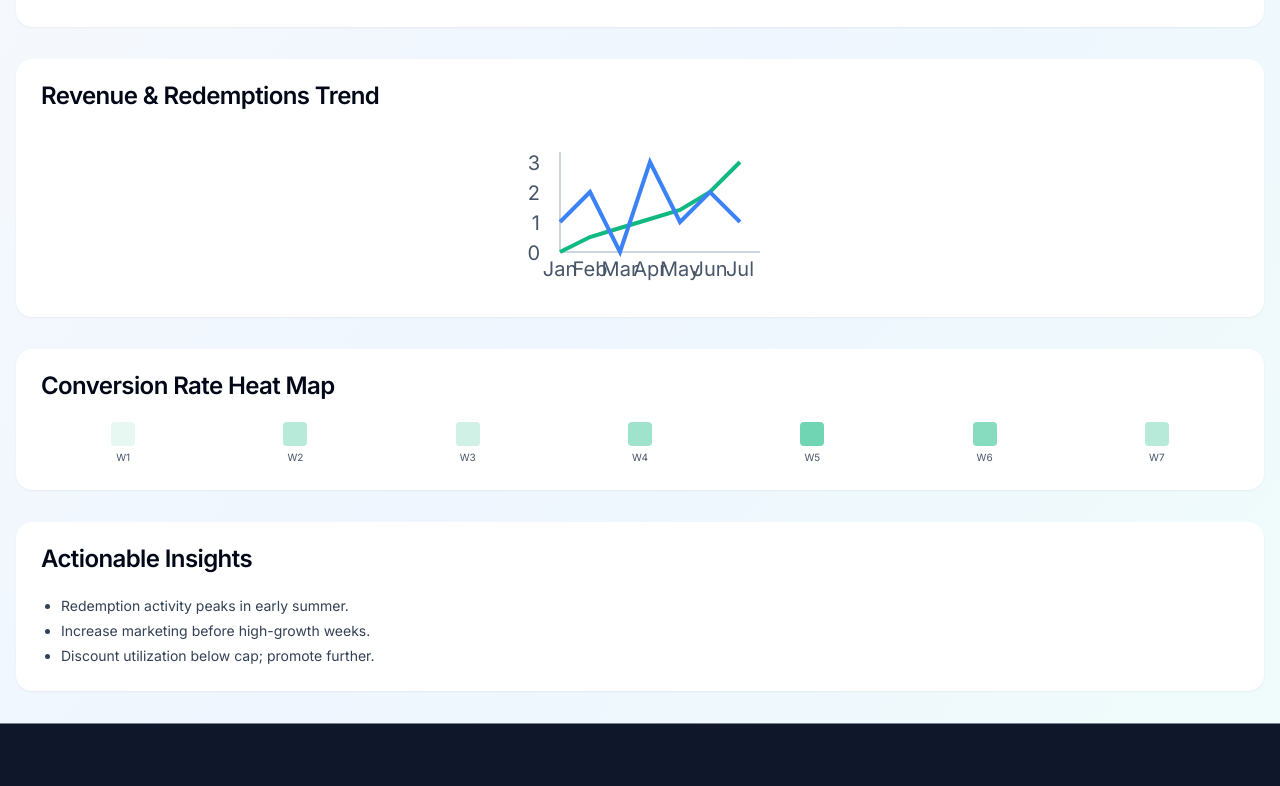
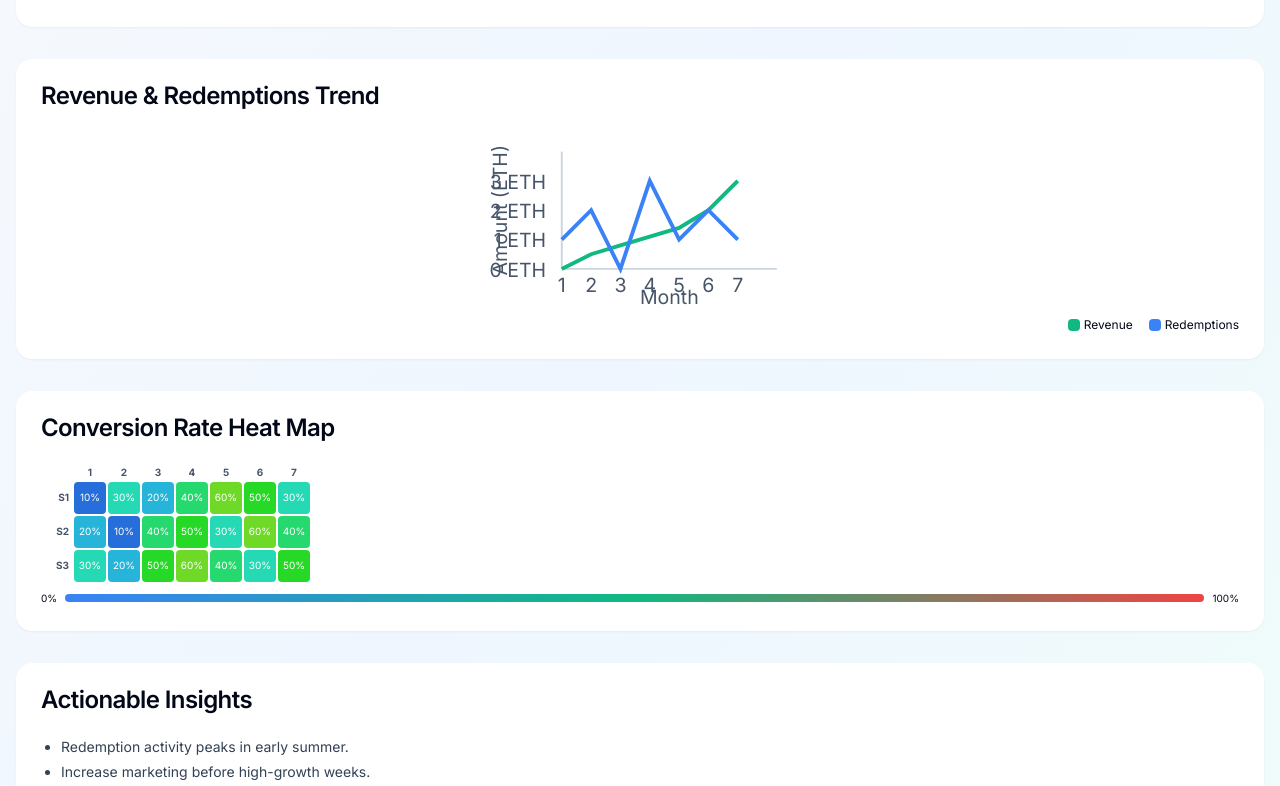
Before and after one commit to yizunwong/bolt-test, a Next.js app in the folder project/: page /admin/offers/OFFER-001/analytics in a window 1280 px wide. Shown: the part 625-1411 px from the top of the page. Built offline with nearby package versions, Linux system fonts and the light colour scheme.

Commit message:
Improve analytics charts

```diff
--- a/project/app/(admin)/admin/offers/[offerId]/analytics/AnalyticsClient.tsx
+++ b/project/app/(admin)/admin/offers/[offerId]/analytics/AnalyticsClient.tsx
@@ -41,8 +41,17 @@ export default function OfferAnalyticsClient({ offer }: Props) {
   const historicalAvg = 5;
   const redemptionTrend = [1, 2, 0, 3, 1, 2, 1];
   const revenueTrend = [0, 0.5, 0.8, 1.1, 1.4, 2, 3];
-  const months = ['Jan', 'Feb', 'Mar', 'Apr', 'May', 'Jun', 'Jul'];
-  const heatMapValues = [0.1, 0.3, 0.2, 0.4, 0.6, 0.5, 0.3];
+  const months = [1, 2, 3, 4, 5, 6, 7];
+  const heatMapValues = [
+    [0.1, 0.3, 0.2, 0.4, 0.6, 0.5, 0.3],
+    [0.2, 0.1, 0.4, 0.5, 0.3, 0.6, 0.4],
+    [0.3, 0.2, 0.5, 0.6, 0.4, 0.3, 0.5]
+  ];
+
+  const heatColor = (v: number) => {
+    const hue = 240 - v * 240; // blue (low) to red (high)
+    return `hsl(${hue}, 70%, 50%)`;
+  };
 
   return (
     <div className="section-spacing">
@@ -131,15 +140,15 @@ export default function OfferAnalyticsClient({ offer }: Props) {
             <CardTitle>Revenue &amp; Redemptions Trend</CardTitle>
           </CardHeader>
           <CardContent>
-            <svg viewBox="0 0 140 80" className="w-full h-40">
-              <line x1="30" y1="10" x2="30" y2="60" className="stroke-slate-300 dark:stroke-slate-700" />
-              <line x1="30" y1="60" x2="130" y2="60" className="stroke-slate-300 dark:stroke-slate-700" />
+            <svg viewBox="0 0 160 90" className="w-full h-44">
+              <line x1="40" y1="10" x2="40" y2="70" className="stroke-slate-300 dark:stroke-slate-700" />
+              <line x1="40" y1="70" x2="150" y2="70" className="stroke-slate-300 dark:stroke-slate-700" />
               <polyline
                 fill="none"
                 stroke="rgb(16,185,129)"
                 strokeWidth="2"
                 points={revenueTrend
-                  .map((v, i) => `${30 + i * 15},${60 - v * 15}`)
+                  .map((v, i) => `${40 + i * 15},${70 - v * 15}`)
                   .join(' ')}
               />
               <polyline
@@ -147,14 +156,14 @@ export default function OfferAnalyticsClient({ offer }: Props) {
                 stroke="rgb(59,130,246)"
                 strokeWidth="2"
                 points={redemptionTrend
-                  .map((v, i) => `${30 + i * 15},${60 - v * 15}`)
+                  .map((v, i) => `${40 + i * 15},${70 - v * 15}`)
                   .join(' ')}
               />
               {months.map((m, i) => (
                 <text
                   key={m}
-                  x={30 + i * 15}
-                  y="72"
+                  x={40 + i * 15}
+                  y="82"
                   className="text-[10px] fill-slate-600 dark:fill-slate-400"
                   textAnchor="middle"
                 >
@@ -164,15 +173,33 @@ export default function OfferAnalyticsClient({ offer }: Props) {
               {[0, 1, 2, 3].map((a) => (
                 <text
                   key={a}
-                  x="20"
-                  y={60 - a * 15 + 4}
+                  x="32"
+                  y={70 - a * 15 + 4}
                   className="text-[10px] fill-slate-600 dark:fill-slate-400"
                   textAnchor="end"
                 >
-                  {a}
+                  {`${a} ETH`}
                 </text>
               ))}
+              <text x="95" y="88" className="text-[10px] fill-slate-600 dark:fill-slate-400" textAnchor="middle">Month</text>
+              <text
+                x="12"
+                y="40"
+                className="text-[10px] fill-slate-600 dark:fill-slate-400"
+                textAnchor="middle"
+                transform="rotate(-90 12 40)"
+              >
+                Amount (ETH)
+              </text>
             </svg>
+            <div className="flex justify-end gap-4 text-xs mt-2">
+              <div className="flex items-center gap-1">
+                <span className="w-3 h-3 bg-emerald-500 rounded-sm" /> Revenue
+              </div>
+              <div className="flex items-center gap-1">
+                <span className="w-3 h-3 bg-blue-500 rounded-sm" /> Redemptions
+              </div>
+            </div>
           </CardContent>
         </Card>
 
@@ -181,18 +208,42 @@ export default function OfferAnalyticsClient({ offer }: Props) {
             <CardTitle>Conversion Rate Heat Map</CardTitle>
           </CardHeader>
           <CardContent>
-            <div className="grid grid-cols-7 gap-2">
-              {heatMapValues.map((v, i) => (
-                <div key={i} className="flex flex-col items-center">
-                  <div
-                    className="w-6 h-6 rounded-sm"
-                    style={{ backgroundColor: `rgba(16,185,129,${v})` }}
-                  />
-                  <span className="text-[10px] text-slate-600 dark:text-slate-400 mt-1">
-                    W{i + 1}
-                  </span>
-                </div>
-              ))}
+            <div className="overflow-x-auto">
+              <table className="border-collapse">
+                <thead>
+                  <tr>
+                    <th className="w-8 text-[10px]" />
+                    {months.map((m) => (
+                      <th key={m} className="w-8 text-center text-[10px] text-slate-600 dark:text-slate-400">
+                        {m}
+                      </th>
+                    ))}
+                  </tr>
+                </thead>
+                <tbody>
+                  {heatMapValues.map((row, r) => (
+                    <tr key={r}>
+                      <th className="text-right pr-1 text-[10px] text-slate-600 dark:text-slate-400">S{r + 1}</th>
+                      {row.map((v, i) => (
+                        <td key={i} className="relative group">
+                          <div
+                            className="w-8 h-8 flex items-center justify-center rounded-sm text-[10px] text-white"
+                            style={{ backgroundColor: heatColor(v) }}
+                            title={`${(v * 100).toFixed(1)}% conversion`}
+                          >
+                            {(v * 100).toFixed(0)}%
+                          </div>
+                        </td>
+                      ))}
+                    </tr>
+                  ))}
+                </tbody>
+              </table>
+              <div className="flex items-center mt-2 gap-2 text-[10px]">
+                <span>0%</span>
+                <div className="flex-1 h-2 bg-gradient-to-r from-blue-500 via-emerald-500 to-red-500 rounded" />
+                <span>100%</span>
+              </div>
             </div>
           </CardContent>
         </Card>
```
